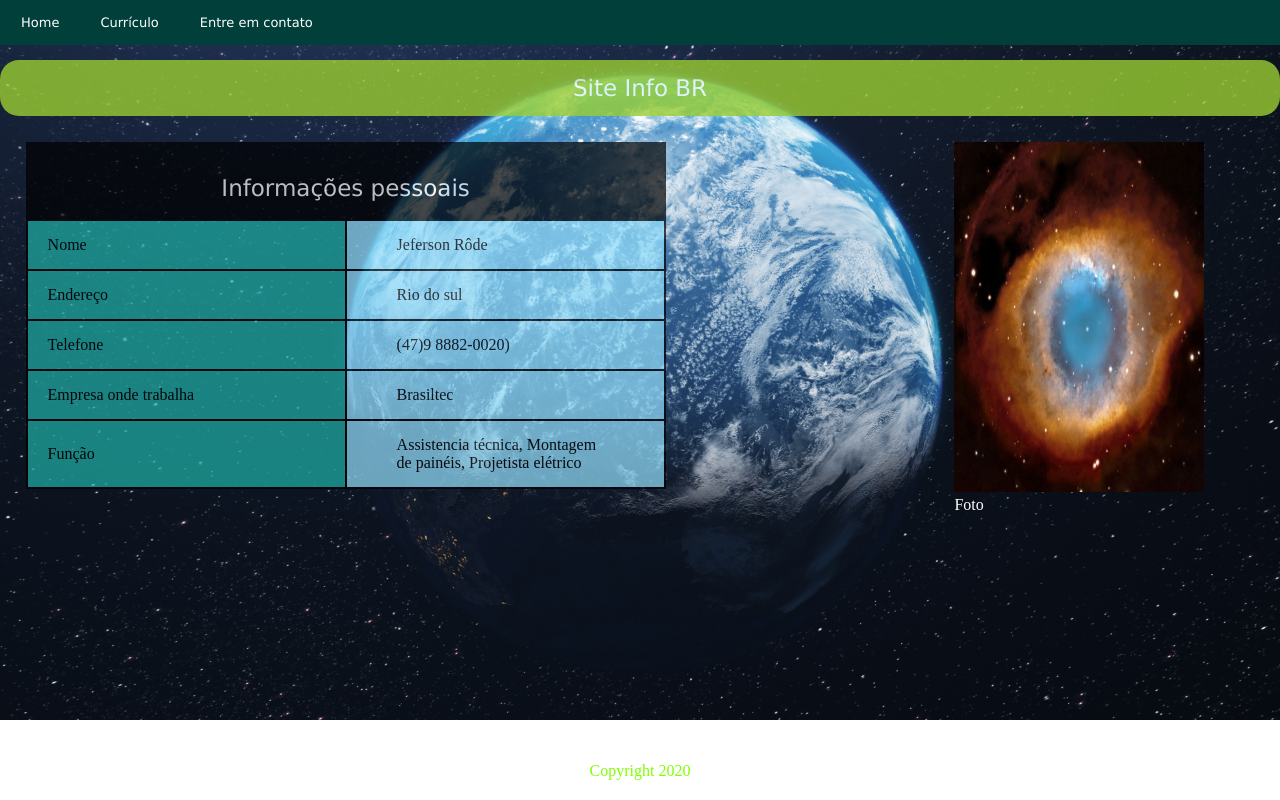
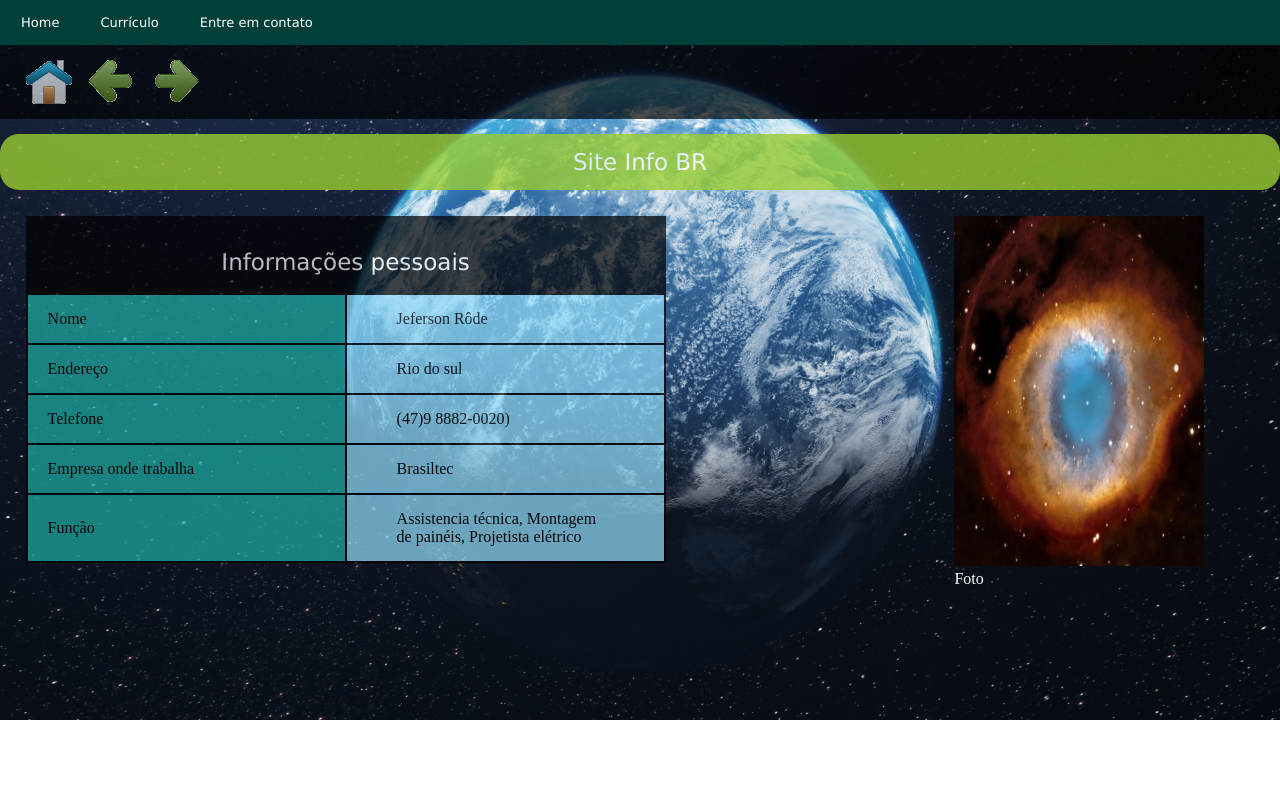
Before and after one commit to jefersonrode/jefersonrode.github.io, a PHP site: the page made by Aula Setembro/site pessoal/index.html in a window 1280 px wide. Run offline with PHP 8.4, Linux system fonts and the light colour scheme.

Commit message:
mod final

```diff
--- a/Aula Setembro/site pessoal/css1.css
+++ b/Aula Setembro/site pessoal/css1.css
@@ -1,3 +1,4 @@
+
 *{
     margin:0;
     padding: 0;
@@ -35,6 +36,17 @@ body {
 #menu ul li a:hover{
     color: rgb(0, 63, 58);
     background:  rgb(255, 255, 255);
+}
+
+#menu2 {
+    background: rgb(0, 63, 58);
+    position: relative;
+    width: 96%;
+    height: 44px;
+    display: block;
+    background-color: rgb(0, 0, 0);
+    opacity: 0.7;
+    padding: 15px 2%;
 }
 
 h1{
@@ -103,12 +115,38 @@ figcaption{
     color: rgb(255, 255, 255);
 }
 
-footer{
-    color: chartreuse;
-    width: 100%;
-    display: inline-block;
-    position:absolute;
-    bottom: 5px;
-    padding: 15px 0px;
-    text-align: center;
-}
+
+#navlist {
+    position: relative;
+  }
+
+  #navlist li {
+    margin: 0;
+    padding: 0;
+    list-style: none;
+    position: absolute;
+    top: 0;
+  }
+
+  #navlist li, #navlist a {
+    height: 44px;
+    display: block;
+  }
+
+#home {
+    left: 0px;
+    width: 46px;
+    background: url('img_navsprites.gif') 0 0;
+  }
+
+  #prev {
+    left: 63px;
+    width: 43px;
+    background: url('img_navsprites.gif') -47px 0;
+  }
+
+  #next {
+    left: 129px;
+    width: 43px;
+    background: url('img_navsprites.gif') -91px 0;
+  }
--- a/Aula Setembro/site pessoal/index.html
+++ b/Aula Setembro/site pessoal/index.html
@@ -16,7 +16,15 @@
                     <li><a href="contato.html">Entre em contato</a></li>
                 </ul>
             </div>
+            <div id="menu2">
+                <ul id="navlist">
+                    <li id="home"><a href="index.html"></a></li>
+                    <li id="prev"><a href="curriculo.html"></a></li>
+                    <li id="next"><a href="contato.html"></a></li>
+              </ul>
+            </div>
         </nav>
+
 
         <div><h1>Site Info BR</h1></div>
         <div class="tab1">
@@ -51,8 +59,6 @@
                     <figcaption> Foto </figcaption>
                 </figure>
             </div>
-    </body>
-    <footer>
-        Copyright 2020
-    </footer>
+
+    </body
 </html>
```
Also changed, not shown: Aula Setembro/site pessoal/contato.css (+43 -9 lines), Aula Setembro/site pessoal/contato.html (+7 -3 lines), Aula Setembro/site pessoal/csscurriculo.css (+45 -8 lines), Aula Setembro/site pessoal/curriculo.html (+9 -6 lines), Aula Setembro/site pessoal/img_navsprites.gif (added), Aula Setembro/site pessoal/img_trans.gif (added).
